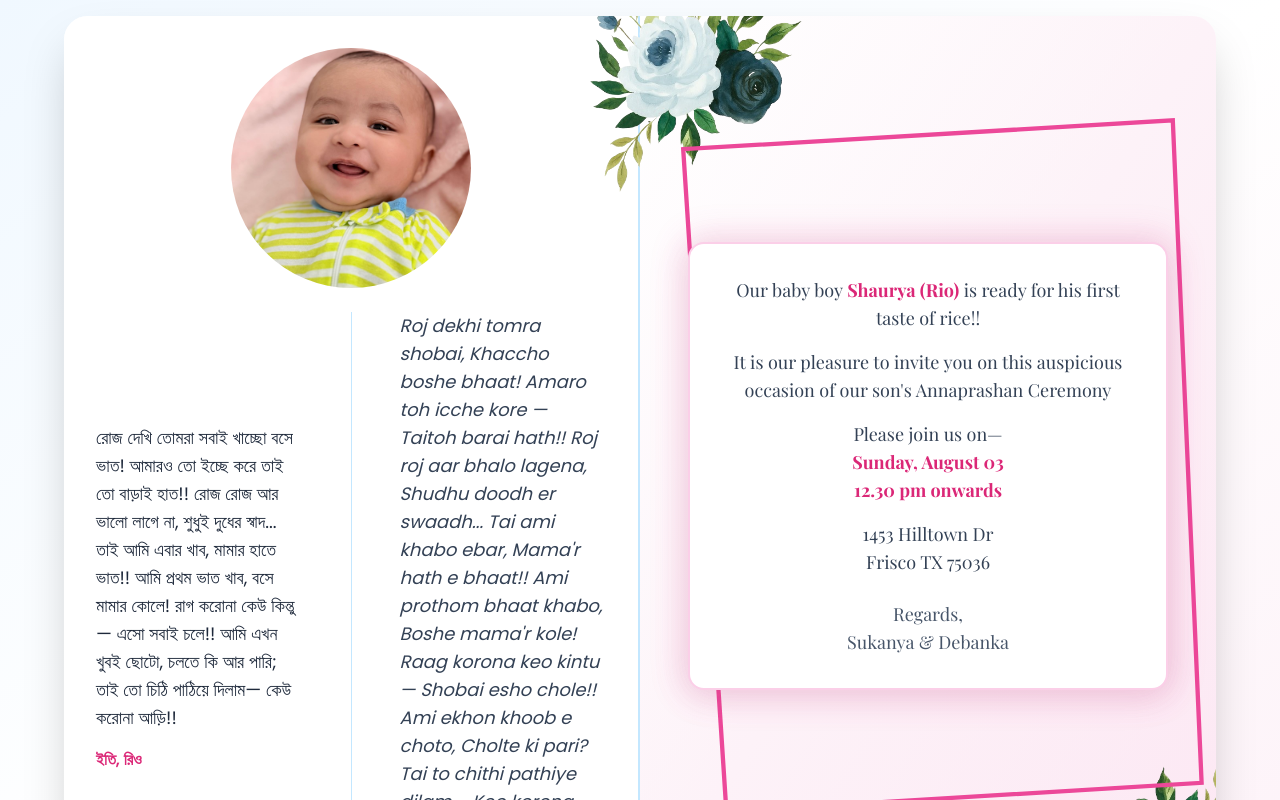
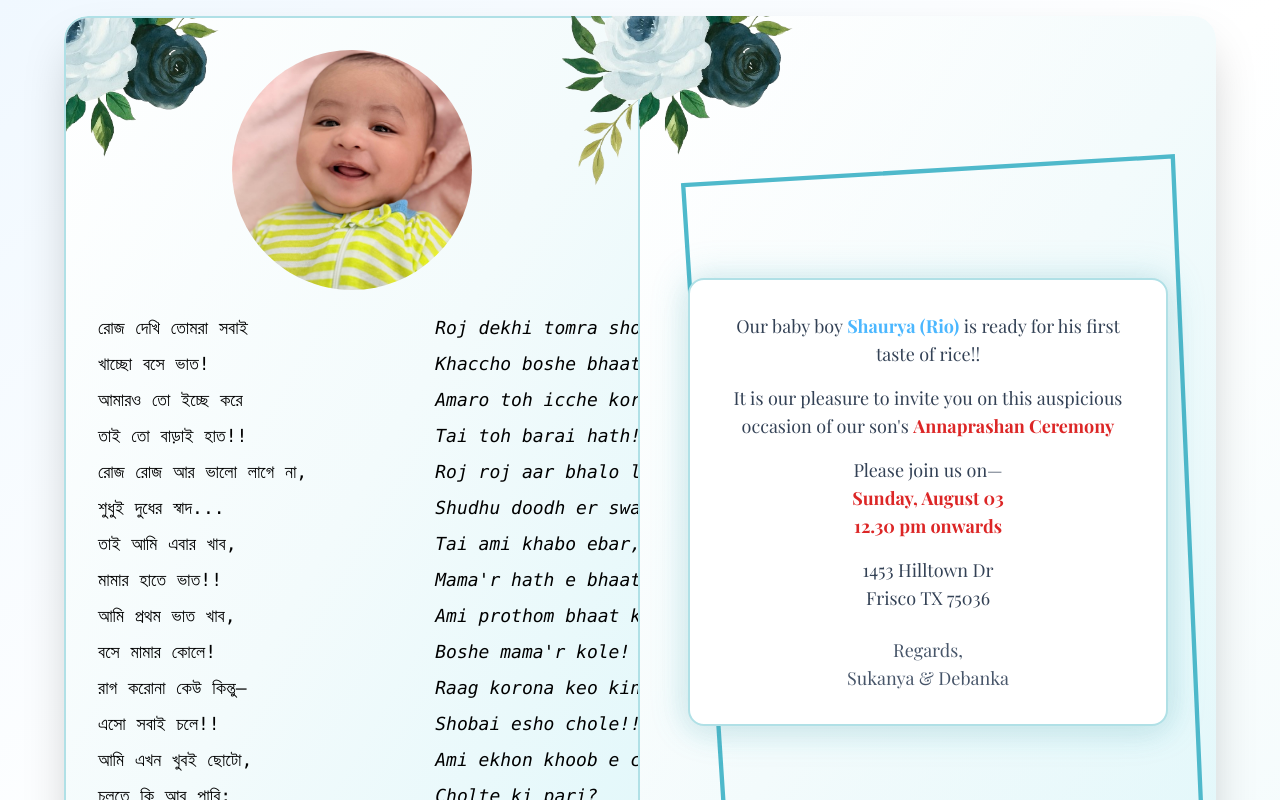
Before and after one commit to kisato-ken/Rio, a React (Create React App) app: page / in a window 1280 px wide. Both pictures are taken after a click on the button "Open Invitation". Shown: the top 800 px of the page. Built offline with nearby package versions, Linux system fonts and the light colour scheme.

Commit message:
Apply styling and color updates

```diff
--- a/src/App.js
+++ b/src/App.js
@@ -6,10 +6,10 @@ export default function AnnaprashanInvite() {
   const [isOpen, setIsOpen] = useState(false);
 
   return (
-    <div className="min-h-screen flex flex-col items-center justify-center bg-gradient-to-br from-babyBlue-50 via-white to-blushPink-50 p-2 md:p-4">
+    <div className="min-h-screen flex flex-col items-center justify-center bg-gradient-to-br from-babyBlue-50 via-white to-powderedblue-50 p-2 md:p-4">
       {!isOpen && (
         <motion.button
-          className="bg-white shadow-2xl rounded-2xl p-6 md:p-8 flex flex-col justify-center items-center cursor-pointer relative w-full max-w-sm h-[380px] md:w-[360px] md:h-[440px] border-2 border-babyBlue-200 hover:scale-105 active:scale-95 transition-all duration-300 focus:outline-none focus:ring-4 focus:ring-blushPink-200"
+          className="bg-white shadow-2xl rounded-2xl p-6 md:p-8 flex flex-col justify-center items-center cursor-pointer relative w-full max-w-sm h-[380px] md:w-[360px] md:h-[440px] border-2 border-babyBlue-200 hover:scale-105 active:scale-95 transition-all duration-300 focus:outline-none focus:ring-4 focus:ring-powderedblue-200"
           onClick={() => setIsOpen(true)}
           whileHover={{ scale: 1.05 }}
           whileTap={{ scale: 0.97 }}
@@ -55,7 +55,10 @@ export default function AnnaprashanInvite() {
           transition={{ duration: 0.7 }}
         >
           {/* Left Page: Poem (Bengali & English, two columns) */}
-          <div className="relative w-full md:w-1/2 flex flex-col items-center justify-center p-4 md:p-8 bg-white min-h-[350px]" style={{ borderRight: '2px solid #c3e7ff' }}>
+          <div className="relative w-full md:w-1/2 flex flex-col items-center justify-center p-4 md:p-8 bg-gradient-to-br from-white via-powderedblue-50 to-powderedblue-100 shadow-2xl rounded-3xl border-2 border-powderedblue-200 min-h-[350px] overflow-y-auto no-scrollbar">
+            {/* Floral decorations */}
+            <img src="/flowers.png" alt="flowers" className="absolute left-0 top-0 w-32 md:w-48 lg:w-64 -translate-x-1/3 -translate-y-1/3 select-none pointer-events-none" style={{ zIndex: 2 }} />
+            <img src="/flowers.png" alt="flowers" className="absolute right-0 bottom-0 w-32 md:w-48 lg:w-64 rotate-180 translate-x-1/3 translate-y-1/3 select-none pointer-events-none" style={{ zIndex: 2 }} />
             {/* Circular photo at center */}
             <div className="z-10 w-40 h-40 md:w-60 md:h-60 rounded-full overflow-hidden mx-auto mb-6">
               <img
@@ -64,87 +67,76 @@ export default function AnnaprashanInvite() {
                 className="object-cover w-full h-full"
               />
             </div>
-            <div className="relative z-10 w-full flex flex-row gap-4">
+            <div className="relative z-10 w-full flex flex-row flex-nowrap gap-4 md:gap-8">
               {/* Bengali Poem */}
-              <div className="flex-1 flex flex-col justify-center pr-0 md:pr-4 mb-4 md:mb-0">
-                <div className="whitespace-pre-line text-sm md:text-lg text-navySlate-800 leading-relaxed font-medium text-left">
-রোজ দেখি তোমরা সবাই
-খাচ্ছো বসে ভাত!
-আমারও তো ইচ্ছে করে
-তাই তো বাড়াই হাত!!
-
-রোজ রোজ আর ভালো লাগে না,
-শুধুই দুধের স্বাদ...
-তাই আমি এবার খাব,
-মামার হাতে ভাত!!
-
-আমি প্রথম ভাত খাব,
-বসে মামার কোলে!
-রাগ করোনা কেউ কিন্তু—
-এসো সবাই চলে!!
-
-আমি এখন খুবই ছোটো,
-চলতে কি আর পারি;
-তাই তো চিঠি পাঠিয়ে দিলাম—
-কেউ করোনা আড়ি!!
-
-<span className='block mt-4 text-xs md:text-base text-blushPink-600 font-semibold'>ইতি, রিও</span>
-                </div>
+              <div className="flex-1 text-left font-mono text-sm md:text-lg leading-relaxed whitespace-pre space-y-2 pr-0 md:pr-4 mb-4 md:mb-0">
+                <p>রোজ দেখি তোমরা সবাই</p>
+                <p>খাচ্ছো বসে ভাত!</p>
+                <p>আমারও তো ইচ্ছে করে</p>
+                <p>তাই তো বাড়াই হাত!!</p>
+                <p>রোজ রোজ আর ভালো লাগে না,</p>
+                <p>শুধুই দুধের স্বাদ...</p>
+                <p>তাই আমি এবার খাব,</p>
+                <p>মামার হাতে ভাত!!</p>
+                <p>আমি প্রথম ভাত খাব,</p>
+                <p>বসে মামার কোলে!</p>
+                <p>রাগ করোনা কেউ কিন্তু—</p>
+                <p>এসো সবাই চলে!!</p>
+                <p>আমি এখন খুবই ছোটো,</p>
+                <p>চলতে কি আর পারি;</p>
+                <p>তাই তো চিঠি পাঠিয়ে দিলাম—</p>
+                <p>কেউ করোনা আড়ি!!</p>
+                <p className="mt-4 text-xs md:text-base font-bold text-red-600">ইতি——</p>
+                <p className="text-xs md:text-base font-bold text-red-600">রিও 💙</p>
               </div>
               {/* Divider */}
-              <div className="w-px bg-babyBlue-200 mx-4" />
+              <div className="block w-px bg-babyBlue-200 mx-4 h-full" />
               {/* English Poem */}
-              <div className="flex-1 flex flex-col justify-center pl-0 md:pl-4">
-                <div className="whitespace-pre-line text-sm md:text-lg text-navySlate-700 leading-relaxed italic text-left">
-Roj dekhi tomra shobai,
-Khaccho boshe bhaat!
-Amaro toh icche kore
-—
-Taitoh barai hath!!
-
-Roj roj aar bhalo lagena,
-Shudhu doodh er swaadh...
-Tai ami khabo ebar,
-Mama'r hath e bhaat!!
-
-Ami prothom bhaat khabo,
-Boshe mama'r kole!
-Raag korona keo kintu—
-Shobai esho chole!!
-
-Ami ekhon khoob e choto,
-Cholte ki pari?
-Tai to chithi pathiye dilam—
-Keo korona aari!!
-
-<span className='block mt-4 text-xs md:text-base text-blushPink-600 font-semibold not-italic'>Love, Rio</span>
-                </div>
+              <div className="flex-1 text-left font-mono text-sm md:text-lg italic leading-relaxed whitespace-pre space-y-2 pl-0 md:pl-4">
+                <p>Roj dekhi tomra shobai,</p>
+                <p>Khaccho boshe bhaat!</p>
+                <p>Amaro toh icche kore—</p>
+                <p>Tai toh barai hath!!</p>
+                <p>Roj roj aar bhalo lagena,</p>
+                <p>Shudhu doodh er swaadh...</p>
+                <p>Tai ami khabo ebar,</p>
+                <p>Mama'r hath e bhaat!!</p>
+                <p>Ami prothom bhaat khabo,</p>
+                <p>Boshe mama'r kole!</p>
+                <p>Raag korona keo kintu—</p>
+                <p>Shobai esho chole!!</p>
+                <p>Ami ekhon khoob e choto,</p>
+                <p>Cholte ki pari?</p>
+                <p>Tai to chithi pathiye dilam—</p>
+                <p>Keo korona aari!!</p>
+                <p className="mt-4 font-bold text-red-600">Love—</p>
+                <p className="font-bold text-red-600">Rio 💙</p>
               </div>
             </div>
           </div>
           {/* Right Page: Invitation */}
-          <div className="w-full md:w-1/2 flex flex-col justify-center items-center p-0 bg-gradient-to-br from-white via-blushPink-50 to-blushPink-100 relative min-h-[350px]">
+          <div className="w-full md:w-1/2 flex flex-col justify-center items-center p-0 bg-gradient-to-br from-white via-powderedblue-50 to-powderedblue-100 relative min-h-[350px]">
             {/* Floral decorations */}
-            <img src="/flowers.png" alt="flowers" className="absolute left-0 top-0 w-24 md:w-40 lg:w-56 -translate-y-1/4 -translate-x-1/4 select-none pointer-events-none" style={{zIndex:2}} />
-            <img src="/flowers.png" alt="flowers" className="absolute right-0 bottom-0 w-24 md:w-40 lg:w-56 rotate-180 translate-y-1/4 translate-x-1/4 select-none pointer-events-none" style={{zIndex:2}} />
+            <img src="/flowers.png" alt="flowers" className="absolute left-0 top-0 w-32 md:w-48 lg:w-64 -translate-y-1/3 -translate-x-1/3 select-none pointer-events-none" style={{zIndex:2}} />
+            <img src="/flowers.png" alt="flowers" className="absolute right-0 bottom-0 w-32 md:w-48 lg:w-64 rotate-180 translate-y-1/3 translate-x-1/3 select-none pointer-events-none" style={{zIndex:2}} />
             {/* Soft gold glow overlay for extra vibrance */}
-            <div className="absolute inset-0 bg-gradient-to-br from-white/90 via-blushPink-50/60 to-blushPink-100/50 pointer-events-none" style={{zIndex:1}} />
+            <div className="absolute inset-0 bg-gradient-to-br from-white/90 via-powderedblue-50/60 to-powderedblue-100/50 pointer-events-none" style={{zIndex:1}} />
             {/* Gold geometric frame */}
             <div className="relative w-full h-full flex flex-col justify-center items-center p-4 md:p-12" style={{zIndex:3}}>
               <svg viewBox="0 0 400 520" fill="none" xmlns="http://www.w3.org/2000/svg" className="absolute inset-0 w-full h-full pointer-events-none" style={{zIndex:1}}>
-                <polygon points="30,40 370,20 390,480 60,500" stroke="#ec4899" strokeWidth="3" fill="none" />
+                <polygon points="30,40 370,20 390,480 60,500" stroke="#4fb9cb" strokeWidth="3" fill="none" />
               </svg>
-              <div className="relative z-10 w-full max-w-xs md:max-w-lg mx-auto bg-white rounded-2xl shadow-2xl p-4 md:p-8 flex flex-col items-center border-2 border-blushPink-200" style={{boxShadow:'0 0 32px 8px rgba(236,72,153,0.15), 0 8px 40px 0 rgba(236,72,153,0.08), 0 4px 32px 0 rgba(0,0,0,0.06)'}}>
+              <div className="relative z-10 w-full max-w-xs md:max-w-lg mx-auto bg-white rounded-2xl shadow-2xl p-4 md:p-8 flex flex-col items-center border-2 border-powderedblue-200" style={{boxShadow:"0 0 32px 8px rgba(79,185,203,0.15), 0 8px 40px 0 rgba(79,185,203,0.08), 0 4px 32px 0 rgba(0,0,0,0.06)"}}>
                 <div className="text-base md:text-lg text-center text-navySlate-700 mb-4" style={{fontFamily: 'Playfair Display, serif'}}>
-                  Our baby boy <span className="font-bold text-blushPink-600">Shaurya (Rio)</span> is ready for his first taste of rice!!
+                  Our baby boy <span className="font-bold text-babyBlue-600">Shaurya (Rio)</span> is ready for his first taste of rice!!
                 </div>
                 <div className="text-base md:text-lg text-center text-navySlate-700 mb-4" style={{fontFamily: 'Playfair Display, serif'}}>
-                  It is our pleasure to invite you on this auspicious occasion of our son's Annaprashan Ceremony
+                  It is our pleasure to invite you on this auspicious occasion of our son's <span className="font-bold text-red-600">Annaprashan Ceremony</span>
                 </div>
                 <div className="text-base md:text-lg text-center text-navySlate-700 mb-4" style={{fontFamily: 'Playfair Display, serif'}}>
                   Please join us on—<br/>
-                  <span className="font-bold text-blushPink-600">Sunday, August 03</span><br/>
-                  <span className="font-bold text-blushPink-600">12.30 pm onwards</span>
+                  <span className="font-bold text-red-600">Sunday, August 03</span><br/>
+                  <span className="font-bold text-red-600">12.30 pm onwards</span>
                 </div>
                 <div className="text-base md:text-lg text-center text-navySlate-700 mb-4" style={{fontFamily: 'Playfair Display, serif'}}>
                   1453 Hilltown Dr<br/>Frisco TX 75036
--- a/src/index.css
+++ b/src/index.css
@@ -9,6 +9,14 @@ body {
   -moz-osx-font-smoothing: grayscale;
 }
 
+/* Hide scrollbars globally for no-scrollbar utility */
+.no-scrollbar {
+  -ms-overflow-style: none; /* IE and Edge */
+  scrollbar-width: none;    /* Firefox */
+}
+.no-scrollbar::-webkit-scrollbar {
+  display: none; /* Chrome, Safari, Opera */
+}
 /* Flipbook vertical split for large screens */
 @media (min-width: 1024px) {
   .page {
```
Also changed, not shown: public/swastik.png (added).
